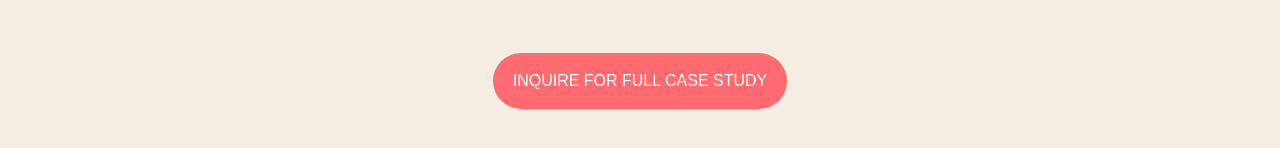
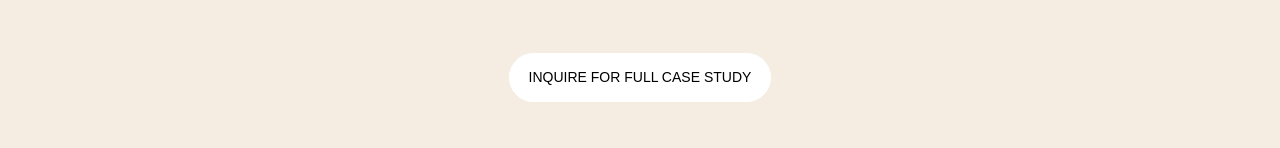
Before and after one commit to jzingarelli/portfolio, a plain HTML site: page index.html in a window 1280 px wide. Shown: the part 1872-2020 px from the top of the page. Drawn offline with Linux system fonts and the light colour scheme; a web font is replaced by a local one.

Commit message:
fixed a few things

```diff
--- a/src/styles.css
+++ b/src/styles.css
@@ -3,7 +3,7 @@ html {
 }
 
 #header {
-  background-color: #fff6e4;
+  background-color: #F5EDE2;
   height: 70px;
   position: fixed;
   z-index: 10;
@@ -186,7 +186,7 @@ span {
 
 #inquireButton{
   margin-top: 40px;
-  background-color: #FF6B70;
+  background-color: #fff;
   padding-left: 20px;
   padding-right: 20px;
   line-height: 1.5;
@@ -198,7 +198,8 @@ span {
 
 #inquireButton p {
   text-decoration: none;
-  color: white;
+  color: black;
+  font-size: 14px;
 }
 
 .heroImg {
```
Also changed, not shown: index.html (+2 -0 lines).
